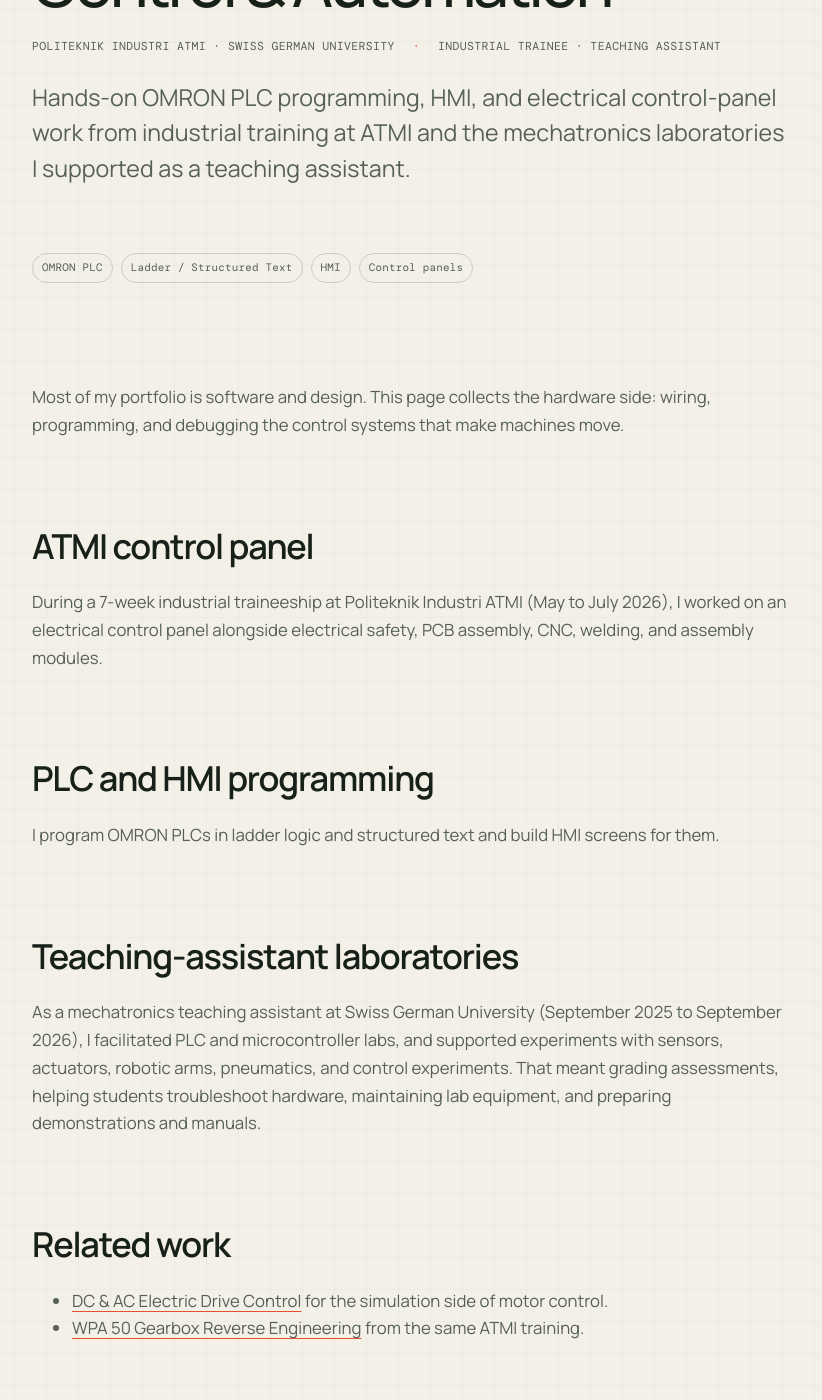
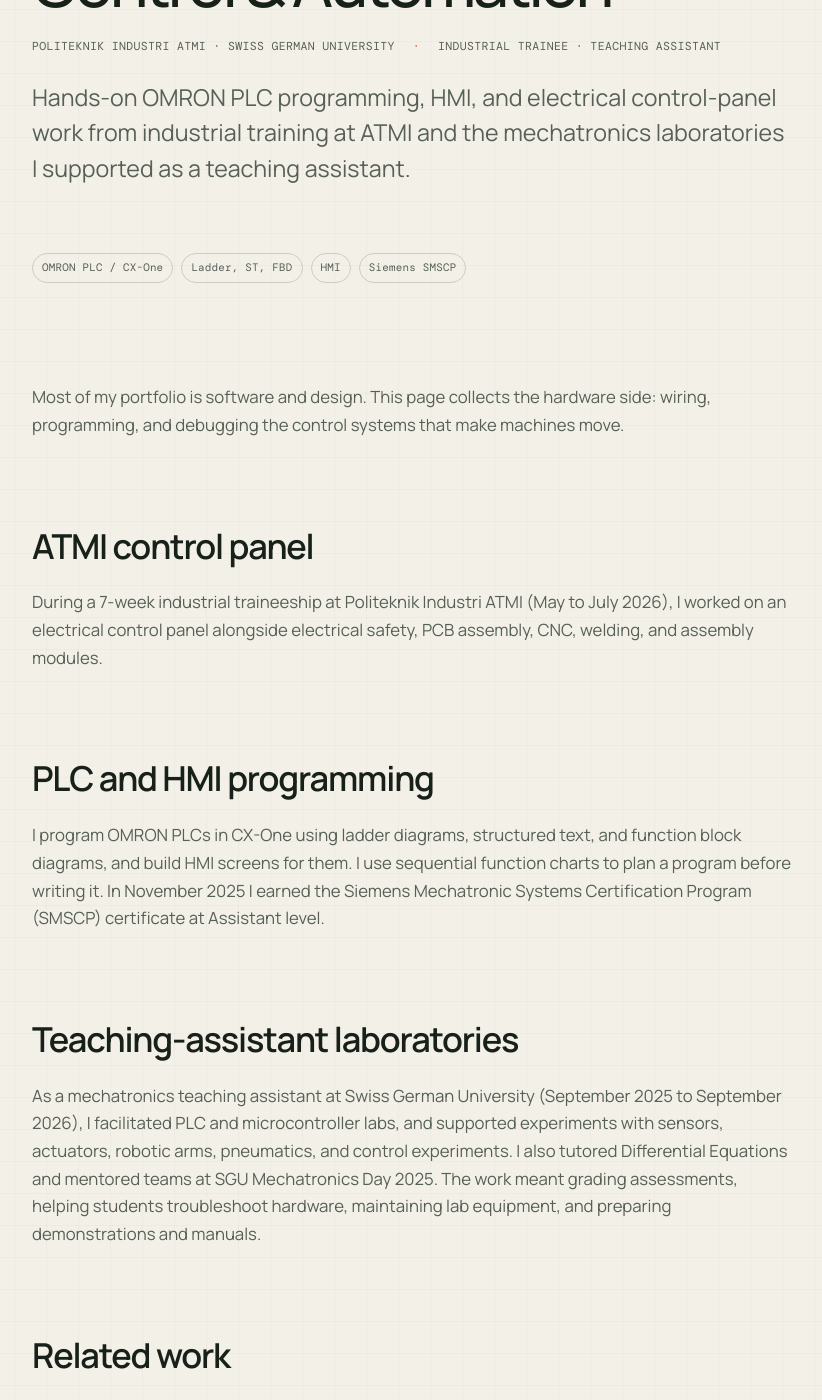
Before and after one commit to diovandi/diovandi.github.io, a Jekyll site: the page built from _projects/control-and-automation.md, in a window 1280 px wide and 1400 px high, scrolled down 375 px. Shown: the whole window, without its empty margins (18-840 px from the left). Built offline with Jekyll 4.4.1, drawn with Linux system fonts in a browser that asks for light colours.

```diff
--- a/_projects/control-and-automation.md
+++ b/_projects/control-and-automation.md
@@ -7,15 +7,14 @@ category: Automation
 organization: Politeknik Industri ATMI · Swiss German University
 role: Industrial trainee · Teaching assistant
 stack:
-  - OMRON PLC
-  - Ladder / Structured Text
+  - OMRON PLC / CX-One
+  - Ladder, ST, FBD
   - HMI
-  - Control panels
+  - Siemens SMSCP
 ---
 
 <!--
   TODO(Dio) before merging:
-  - Confirm the OMRON PLC model(s) and HMI software you used.
   - Describe the ATMI control-panel exercise in your own words (scope, what you wired or programmed, how it was tested).
   - Add photos you own; remove anyone's face or name you do not have permission to show.
 -->
@@ -28,7 +27,7 @@ During a 7-week industrial traineeship at Politeknik Industri ATMI (May to July
 
 ## PLC and HMI programming
 
-I program OMRON PLCs in ladder logic and structured text and build HMI screens for them. <!-- TODO(Dio): one or two sentences on a specific program you wrote and how you tested it. -->
+I program OMRON PLCs in CX-One using ladder diagrams, structured text, and function block diagrams, and build HMI screens for them. I use sequential function charts to plan a program before writing it. In November 2025 I earned the Siemens Mechatronic Systems Certification Program (SMSCP) certificate at Assistant level. <!-- TODO(Dio): one or two sentences on a specific program you wrote and how you tested it. -->
 
 <!-- TODO(Dio): photo of the control panel, e.g.
 <figure>
@@ -39,7 +38,7 @@ I program OMRON PLCs in ladder logic and structured text and build HMI screens f
 
 ## Teaching-assistant laboratories
 
-As a mechatronics teaching assistant at Swiss German University (September 2025 to September 2026), I facilitated PLC and microcontroller labs, and supported experiments with sensors, actuators, robotic arms, pneumatics, and control experiments. That meant grading assessments, helping students troubleshoot hardware, maintaining lab equipment, and preparing demonstrations and manuals.
+As a mechatronics teaching assistant at Swiss German University (September 2025 to September 2026), I facilitated PLC and microcontroller labs, and supported experiments with sensors, actuators, robotic arms, pneumatics, and control experiments. I also tutored Differential Equations and mentored teams at SGU Mechatronics Day 2025. The work meant grading assessments, helping students troubleshoot hardware, maintaining lab equipment, and preparing demonstrations and manuals.
 
 <!-- TODO(Dio): one or two lab photos you own. -->
 
```
Also changed, not shown: _data/experience.yml (+10 -9 lines), _projects/human-reviewed-ai-document-workflows.md (+4 -4 lines), experience.md (+6 -4 lines).
